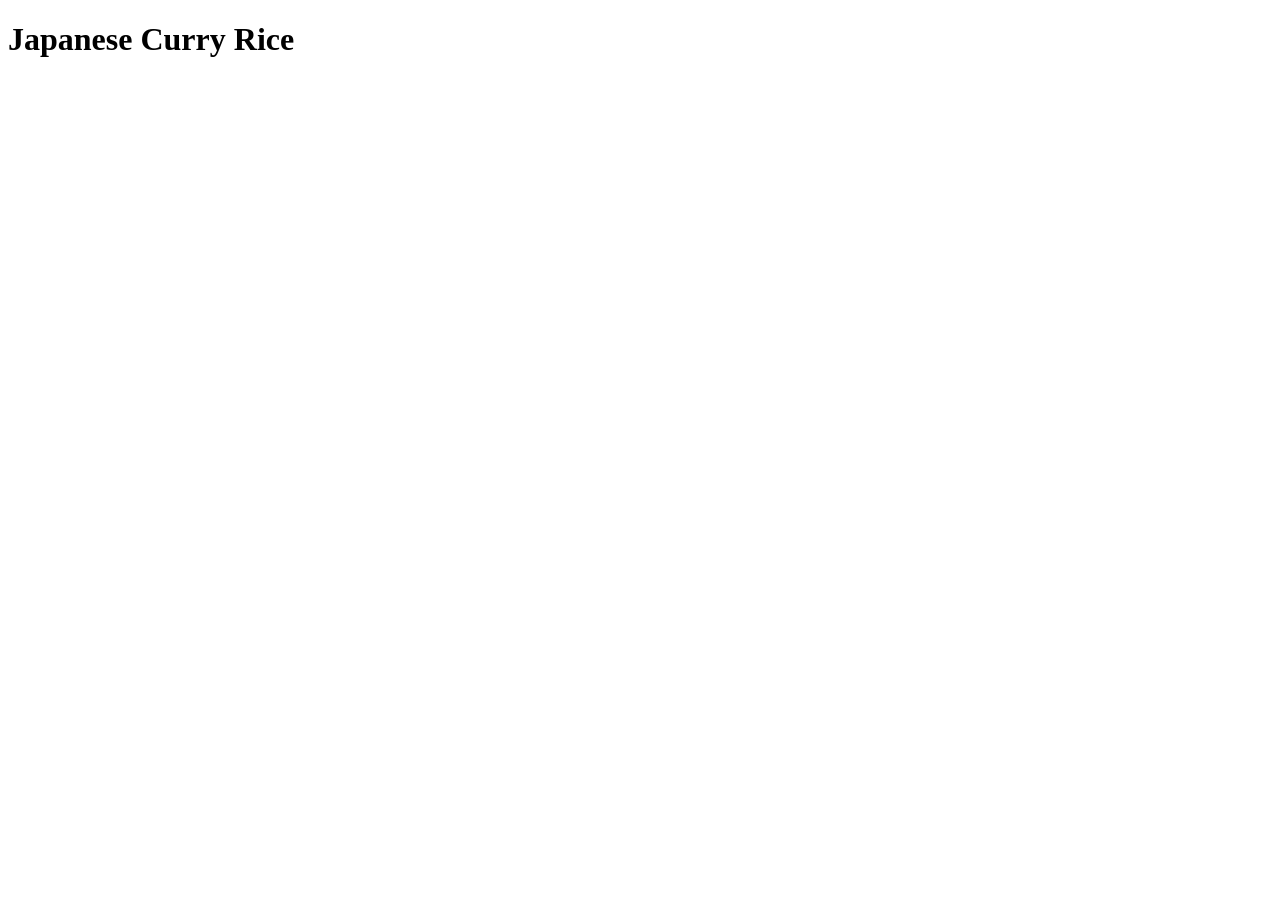
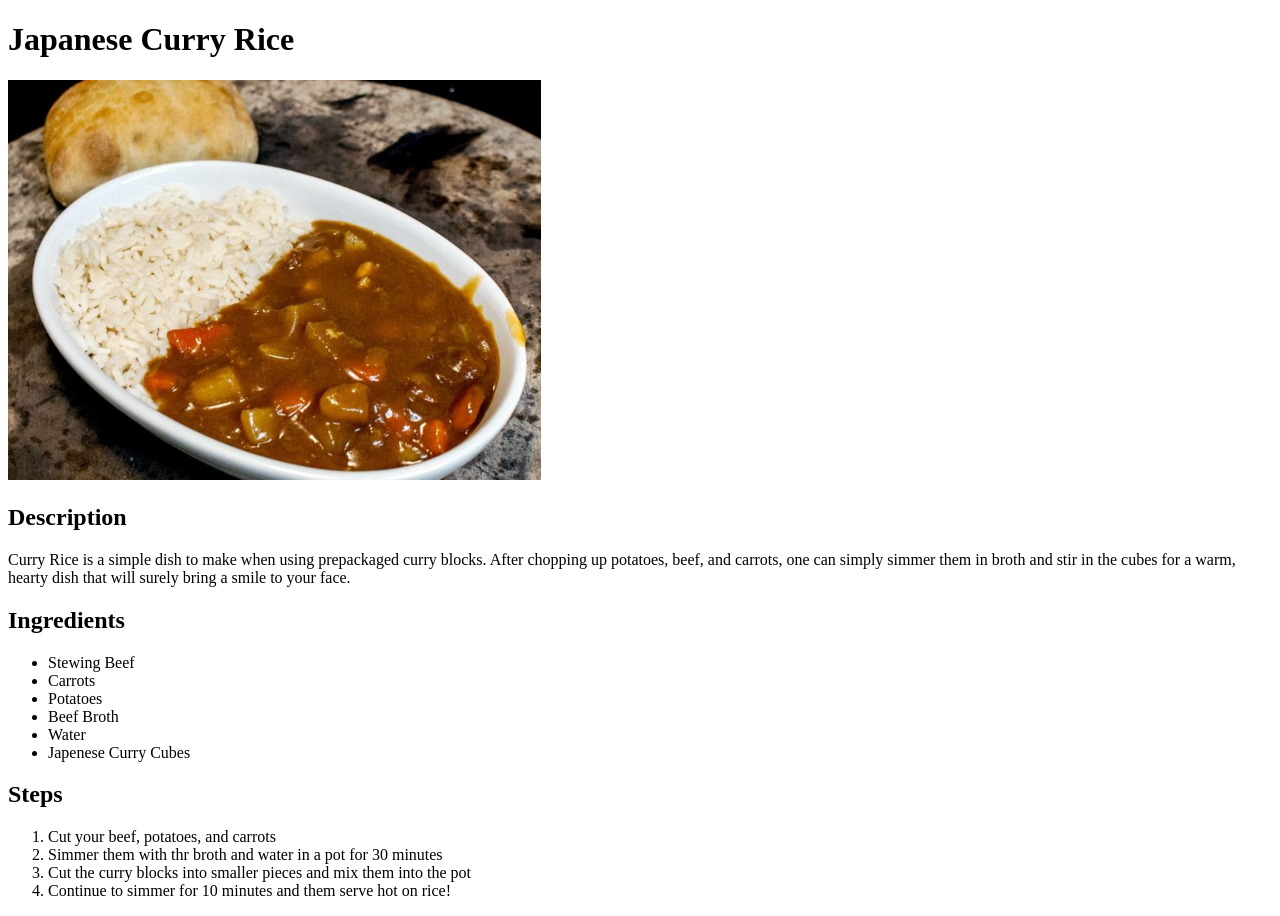
Before and after one commit to adrianomoruyi/odin-recipes, a plain HTML site: page recipes/curry.html in a window 1280 px wide. Before the commit the page ends 800 px from the top, so only its background shows below. Drawn offline with Linux system fonts and the light colour scheme.

Commit message:
Extra recipe files commit

```diff
--- a/recipes/curry.html
+++ b/recipes/curry.html
@@ -3,9 +3,30 @@
 <head>
     <meta charset="UTF-8">
     <meta name="viewport" content="width=device-width, initial-scale=1.0">
-    <title>Document</title>
+    <title>Japanese Curry Rice</title>
 </head>
 <body>
     <h1>Japanese Curry Rice</h1>
+    <img src="../img/Curry-Rice-720x540.jpg" height="400">
+    <h2>Description</h2>
+    <p>Curry Rice is a simple dish to make when using prepackaged curry blocks. After chopping up potatoes, beef, and carrots, one can simply simmer them in broth
+        and stir in the cubes for a warm, hearty dish that will surely bring a smile to your face.
+    </p>
+    <h2>Ingredients</h2>
+    <ul>
+        <li>Stewing Beef</li>
+        <li>Carrots</li>
+        <li>Potatoes</li>
+        <li>Beef Broth</li>
+        <li>Water</li>
+        <li>Japenese Curry Cubes</li>
+    </ul>
+    <h2>Steps</h2>
+    <ol>
+        <li>Cut your beef, potatoes, and carrots</li>
+        <li>Simmer them with thr broth and water in a pot for 30 minutes</li>
+        <li>Cut the curry blocks into smaller pieces and mix them into the pot</li>
+        <li>Continue to simmer for 10 minutes and them serve hot on rice!</li>
+    </ol>
 </body>
 </html>
```
Also changed, not shown: index.html (+5 -1 lines), recipes/gainer-shake.html (added, +31 -0 lines).
